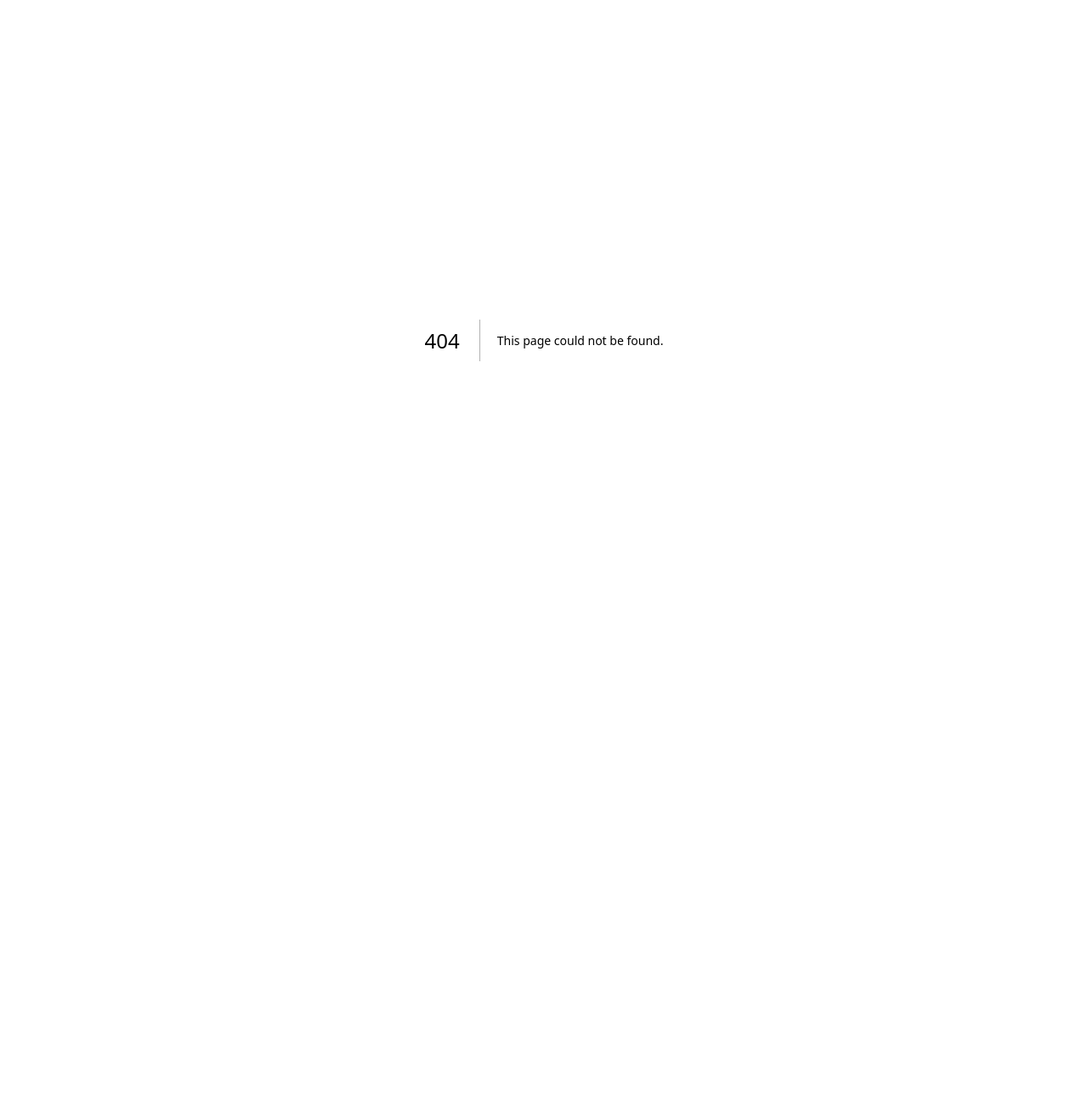
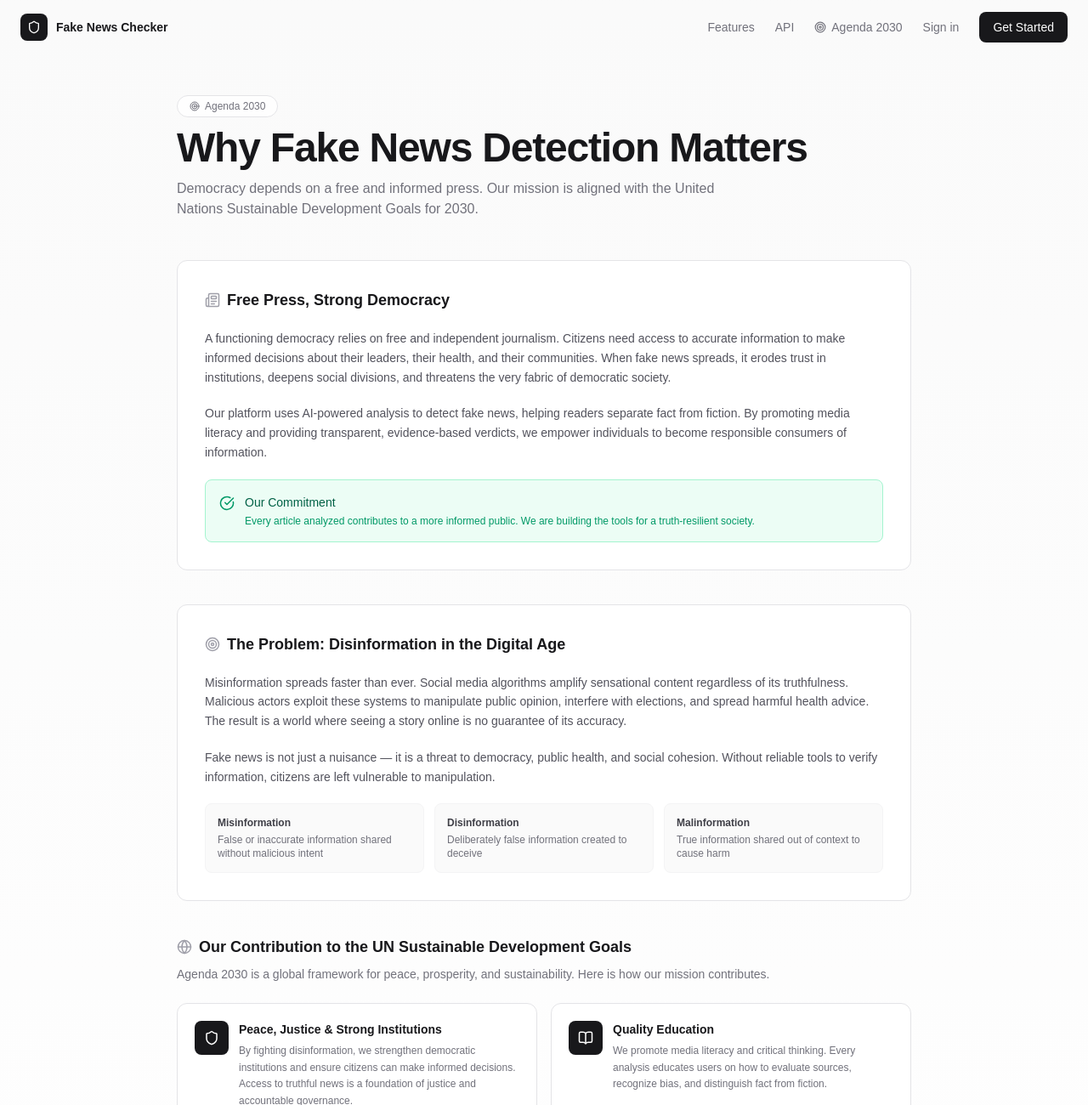
Before and after one commit to UsboKirishima/FakeNewsChecker, a Next.js app: page /agenda-2030 in a window 1280 px wide. Before the commit this address had no page. Shown: the top 1300 px of the page at 85% size. Before the commit the page ends 800 px from the top, so only its background shows below. Built offline with nearby package versions, Linux system fonts and the light colour scheme; no server answers.

Commit message:
feat: add 2030 page

```diff
--- /dev/null
+++ b/app/agenda-2030/page.tsx
@@ -0,0 +1,154 @@
+import Navbar from "@/components/layout/Navbar"
+import { Newspaper, Shield, Target, Globe, CheckCircle, BookOpen, Heart, Users, Scale } from "lucide-react"
+
+const goals = [
+  {
+    icon: Shield,
+    title: "Peace, Justice & Strong Institutions",
+    desc: "By fighting disinformation, we strengthen democratic institutions and ensure citizens can make informed decisions. Access to truthful news is a foundation of justice and accountable governance.",
+  },
+  {
+    icon: BookOpen,
+    title: "Quality Education",
+    desc: "We promote media literacy and critical thinking. Every analysis educates users on how to evaluate sources, recognize bias, and distinguish fact from fiction.",
+  },
+  {
+    icon: Globe,
+    title: "Partnerships for the Goals",
+    desc: "Our platform collaborates with AI technology and open web search to create a replicable model for truth verification. We believe in shared tools for a shared future.",
+  },
+  {
+    icon: Heart,
+    title: "Good Health & Well-being",
+    desc: "Misinformation, especially in healthcare, can cause real harm. By flagging fake medical news, we help protect public health and well-being.",
+  },
+  {
+    icon: Users,
+    title: "Reduced Inequalities",
+    desc: "Access to verified information should not be a privilege. Our free and open platform ensures everyone — regardless of background — can verify what they read.",
+  },
+  {
+    icon: Scale,
+    title: "Responsible Consumption",
+    desc: "We encourage responsible information consumption. Just as we make informed choices about products, we should make informed choices about the news we trust and share.",
+  },
+]
+
+export default function Agenda2030Page() {
+  return (
+    <div className="min-h-screen bg-gradient-to-b from-zinc-50 to-white dark:from-zinc-950 dark:to-zinc-900">
+      <Navbar />
+      <div className="mx-auto max-w-4xl px-4 pt-24 pb-16 sm:pt-28 sm:pb-20">
+        <div className="mb-12 space-y-3">
+          <div className="inline-flex items-center gap-1.5 rounded-full border border-zinc-200 dark:border-zinc-800 bg-white/80 dark:bg-zinc-900/80 backdrop-blur-sm px-3.5 py-1 text-xs font-medium text-zinc-500 dark:text-zinc-400">
+            <Target size={12} />
+            Agenda 2030
+          </div>
+          <h1 className="text-4xl font-bold tracking-tight text-zinc-900 dark:text-zinc-50 sm:text-5xl">
+            Why Fake News Detection Matters
+          </h1>
+          <p className="text-base text-zinc-500 dark:text-zinc-400 max-w-2xl">
+            Democracy depends on a free and informed press. Our mission is aligned with the United Nations
+            Sustainable Development Goals for 2030.
+          </p>
+        </div>
+
+        <div className="rounded-xl border border-zinc-200 dark:border-zinc-800 bg-white dark:bg-zinc-900 p-6 sm:p-8 mb-10 space-y-5">
+          <h2 className="text-lg font-semibold text-zinc-900 dark:text-zinc-50 flex items-center gap-2">
+            <Newspaper size={18} className="text-zinc-400" />
+            Free Press, Strong Democracy
+          </h2>
+          <p className="text-sm text-zinc-600 dark:text-zinc-400 leading-relaxed">
+            A functioning democracy relies on free and independent journalism. Citizens need access to
+            accurate information to make informed decisions about their leaders, their health, and their
+            communities. When fake news spreads, it erodes trust in institutions, deepens social divisions,
+            and threatens the very fabric of democratic society.
+          </p>
+          <p className="text-sm text-zinc-600 dark:text-zinc-400 leading-relaxed">
+            Our platform uses AI-powered analysis to detect fake news, helping readers separate fact from
+            fiction. By promoting media literacy and providing transparent, evidence-based verdicts, we
+            empower individuals to become responsible consumers of information.
+          </p>
+          <div className="flex items-start gap-3 rounded-lg bg-emerald-50 dark:bg-emerald-950/40 border border-emerald-200 dark:border-emerald-800 p-4">
+            <CheckCircle size={18} className="shrink-0 mt-0.5 text-emerald-600 dark:text-emerald-400" />
+            <div>
+              <p className="text-sm font-medium text-emerald-800 dark:text-emerald-300">Our Commitment</p>
+              <p className="text-xs text-emerald-600 dark:text-emerald-400 mt-1">
+                Every article analyzed contributes to a more informed public. We are building the tools for a
+                truth-resilient society.
+              </p>
+            </div>
+          </div>
+        </div>
+
+        <div className="rounded-xl border border-zinc-200 dark:border-zinc-800 bg-white dark:bg-zinc-900 p-6 sm:p-8 mb-10 space-y-5">
+          <h2 className="text-lg font-semibold text-zinc-900 dark:text-zinc-50 flex items-center gap-2">
+            <Target size={18} className="text-zinc-400" />
+            The Problem: Disinformation in the Digital Age
+          </h2>
+          <p className="text-sm text-zinc-600 dark:text-zinc-400 leading-relaxed">
+            Misinformation spreads faster than ever. Social media algorithms amplify sensational content
+            regardless of its truthfulness. Malicious actors exploit these systems to manipulate public
+            opinion, interfere with elections, and spread harmful health advice. The result is a world where
+            seeing a story online is no guarantee of its accuracy.
+          </p>
+          <p className="text-sm text-zinc-600 dark:text-zinc-400 leading-relaxed">
+            Fake news is not just a nuisance — it is a threat to democracy, public health, and social
+            cohesion. Without reliable tools to verify information, citizens are left vulnerable to
+            manipulation.
+          </p>
+          <div className="grid gap-3 sm:grid-cols-3">
+            {[
+              { label: "Misinformation", desc: "False or inaccurate information shared without malicious intent" },
+              { label: "Disinformation", desc: "Deliberately false information created to deceive" },
+              { label: "Malinformation", desc: "True information shared out of context to cause harm" },
+            ].map((item, i) => (
+              <div key={i} className="rounded-lg border border-zinc-100 dark:border-zinc-800 bg-zinc-50 dark:bg-zinc-800/50 p-3.5">
+                <p className="text-xs font-semibold text-zinc-700 dark:text-zinc-300 mb-1">{item.label}</p>
+                <p className="text-xs text-zinc-500 dark:text-zinc-400">{item.desc}</p>
+              </div>
+            ))}
+          </div>
+        </div>
+
+        <div className="space-y-6">
+          <h2 className="text-lg font-semibold text-zinc-900 dark:text-zinc-50 flex items-center gap-2">
+            <Globe size={18} className="text-zinc-400" />
+            Our Contribution to the UN Sustainable Development Goals
+          </h2>
+          <p className="text-sm text-zinc-500 dark:text-zinc-400 -mt-4">
+            Agenda 2030 is a global framework for peace, prosperity, and sustainability. Here is how our
+            mission contributes.
+          </p>
+
+          <div className="grid gap-4 sm:grid-cols-2">
+            {goals.map((goal, i) => (
+              <div
+                key={i}
+                className="rounded-xl border border-zinc-200 dark:border-zinc-800 bg-white dark:bg-zinc-900 p-5 transition-all hover:-translate-y-0.5 hover:shadow-md"
+              >
+                <div className="flex items-start gap-3">
+                  <div className="flex h-10 w-10 shrink-0 items-center justify-center rounded-lg bg-zinc-900 dark:bg-zinc-50">
+                    <goal.icon size={18} className="text-white dark:text-zinc-900" />
+                  </div>
+                  <div className="space-y-1.5">
+                    <h3 className="text-sm font-semibold text-zinc-900 dark:text-zinc-100">{goal.title}</h3>
+                    <p className="text-xs text-zinc-500 dark:text-zinc-400 leading-relaxed">{goal.desc}</p>
+                  </div>
+                </div>
+              </div>
+            ))}
+          </div>
+        </div>
+
+        <div className="mt-10 rounded-xl border border-zinc-200 dark:border-zinc-800 bg-gradient-to-br from-zinc-900 to-zinc-800 dark:from-zinc-800 dark:to-zinc-900 px-6 py-8 text-center">
+          <h2 className="text-xl font-bold text-white sm:text-2xl">A shared responsibility</h2>
+          <p className="mt-2 text-sm text-zinc-400 max-w-lg mx-auto">
+            Fighting fake news is not just the job of platforms and governments. Every share, every click,
+            every check makes a difference. Together, we can build a more informed world.
+          </p>
+        </div>
+      </div>
+    </div>
+  )
+}
--- a/components/layout/Navbar.tsx
+++ b/components/layout/Navbar.tsx
@@ -2,7 +2,7 @@
 
 import { useState, useEffect, useRef } from "react"
 import Link from "next/link"
-import { Menu, X, Shield, Clock, User, LogOut, ChevronDown } from "lucide-react"
+import { Menu, X, Shield, Clock, User, LogOut, ChevronDown, Target } from "lucide-react"
 import { useSession, signOut } from "next-auth/react"
 import { ThemeToggle } from "@/components/features/ThemeToggle"
 
@@ -64,6 +64,13 @@ export default function Navbar() {
             className="text-sm text-zinc-500 hover:text-zinc-900 dark:text-zinc-400 dark:hover:text-zinc-100 transition-colors"
           >
             API
+          </Link>
+          <Link
+            href="/agenda-2030"
+            className="flex items-center gap-1.5 text-sm text-zinc-500 hover:text-zinc-900 dark:text-zinc-400 dark:hover:text-zinc-100 transition-colors"
+          >
+            <Target size={14} />
+            Agenda 2030
           </Link>
           {session ? (
             <div className="relative" ref={dropdownRef}>
@@ -161,6 +168,14 @@ export default function Navbar() {
             >
               API
             </Link>
+            <Link
+              href="/agenda-2030"
+              onClick={() => setOpen(false)}
+              className="flex items-center gap-1.5 rounded-lg px-3 py-2.5 text-sm text-zinc-600 hover:bg-zinc-100 dark:text-zinc-400 dark:hover:bg-zinc-800 transition-colors"
+            >
+              <Target size={14} />
+              Agenda 2030
+            </Link>
             {session ? (
               <>
                 <div className="flex items-center gap-3 px-3 py-2.5 border-b border-zinc-100 dark:border-zinc-800 mb-1">
```
